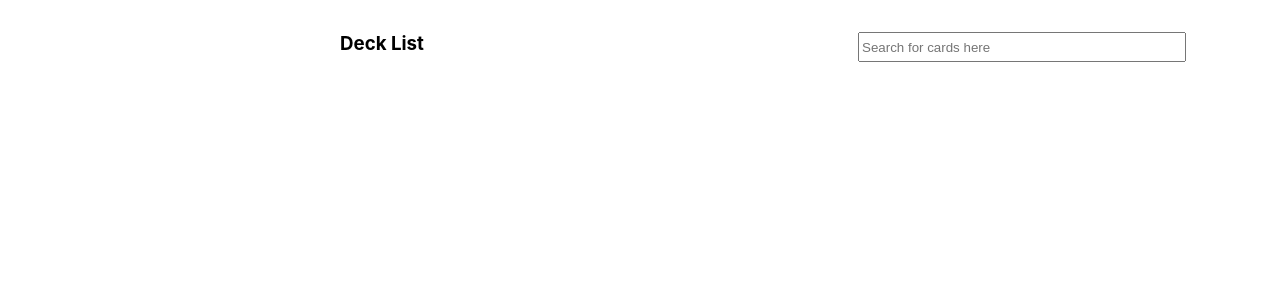
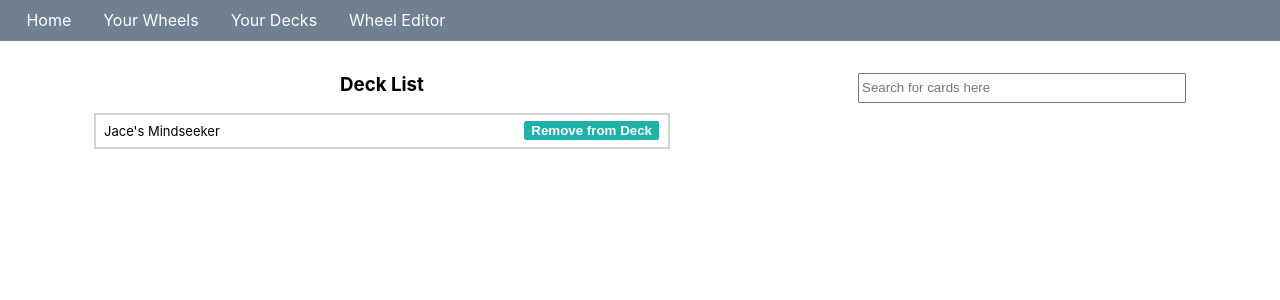
Before and after one commit to Dioscuri/mtg-wheel-highlander, a React (Create React App) app: page /deck_editor/1 in a window 1280 px wide. Shown: the top 300 px of the page. Built offline with nearby package versions, Linux system fonts and the light colour scheme.

Commit message:
Added Navigation/Routes, passing data to the deck editor

```diff
--- a/package.json
+++ b/package.json
@@ -3,14 +3,15 @@
   "version": "0.1.0",
   "private": true,
   "dependencies": {
+    "@babel/plugin-proposal-private-property-in-object": "7.21.11",
     "@testing-library/jest-dom": "^5.17.0",
     "@testing-library/react": "^13.4.0",
     "@testing-library/user-event": "^13.5.0",
     "@types/react": "^18.2.28",
     "@types/react-dom": "^18.2.13",
-    "@babel/plugin-proposal-private-property-in-object":"7.21.11",
     "react": "^18.2.0",
     "react-dom": "^18.2.0",
+    "react-router-dom": "^6.17.0",
     "react-scripts": "5.0.1",
     "web-vitals": "^2.1.4"
   },
--- a/src/App.css
+++ b/src/App.css
@@ -7,6 +7,21 @@
 .App > * {
   margin-top: 2rem;
   width: 45%;
+}
+
+.navigation {
+  padding: .65rem;
+  background-color: slategray;
+}
+
+.navigation > * {
+  color: white;
+  margin: 0 1rem;
+  text-decoration: none;
+}
+
+.navigation > *:hover {
+  color: darkslategray;
 }
 
 .search-container {
--- a/src/App.tsx
+++ b/src/App.tsx
@@ -1,6 +1,8 @@
+import React from 'react';
+
 import './App.css';
+
 import Search from './Search.tsx';
-import React from 'react';
 import { DeckProvider } from './DeckContext.tsx';
 import Deck from './Deck.tsx';
 
--- a/src/DeckContext.tsx
+++ b/src/DeckContext.tsx
@@ -13,8 +13,10 @@ export function useDeckUpdate(){
     return useContext(DeckUpdateContext)
 }
 
-export function DeckProvider({children}){
-    const [deck, setDeck] = useState<Map<string, CardData>>(new Map())
+export function DeckProvider({initial_deck, children}){
+    // Initialize the deck
+
+    const [deck, setDeck] = useState<Map<string, CardData>>(initial_deck.cards)
 
     function updateDeck(update:Map<string, CardData>){
         setDeck(update)
--- /dev/null
+++ b/src/DeckEditor.tsx
@@ -0,0 +1,18 @@
+import React from "react";
+import { DeckProvider } from "./DeckContext.tsx";
+import Search from "./Search.tsx";
+import Deck from "./Deck.tsx";
+import { useLoaderData } from "react-router-dom";
+
+export function DeckEditor(){
+    const deck = useLoaderData()
+
+    return (
+        <div className="App">
+            <DeckProvider initial_deck={deck}>
+                <Deck/>
+                <Search/>
+            </DeckProvider>
+        </div>
+    )
+}
--- /dev/null
+++ b/src/ErrorBoundary.tsx
@@ -0,0 +1,10 @@
+import React from "react"
+import { useRouteError } from "react-router-dom";
+
+
+export function ErrorBoundary(){
+    const error:any = useRouteError();
+    return (
+        <div> ERROR: {error.statusText || error.message} </div>
+    )
+}
--- /dev/null
+++ b/src/Navigation.tsx
@@ -0,0 +1,17 @@
+import React from "react";
+import { Outlet, Link } from "react-router-dom";
+
+export function Navigation(){
+    return (
+    <div>
+        <nav className="navigation">
+            <Link to={``}>Home</Link>
+            <Link to={`wheels`}>Your Wheels</Link>
+            <Link to={`decks`}>Your Decks</Link>
+            <Link to={`wheel_editor`}>Wheel Editor</Link>
+        </nav>
+        <div>
+            <Outlet></Outlet>
+        </div>
+    </div>)
+}
--- /dev/null
+++ b/src/PersonalDecks.tsx
@@ -0,0 +1,15 @@
+import {decks} from './test_objects.tsx'
+import React from 'react'
+import { Link } from 'react-router-dom'
+
+export function PersonalDecks(){
+    return (
+        <>
+            <div>
+                {decks.map((deck)=>{
+                    return <Link to={`/deck_editor/${deck.id}`}> {deck.id} </Link>
+                })}
+            </div>
+        </>
+    )
+}
--- a/src/Search.tsx
+++ b/src/Search.tsx
@@ -48,6 +48,7 @@ function Search() {
                                     return response.json()
                                 })
                                 .then((data)=>{
+                                    console.log(data)
                                     let card:CardData = {
                                         id: data.oracle_id,
                                         uri: data.uri,
--- a/src/index.js
+++ b/src/index.js
@@ -1,13 +1,59 @@
 import React from 'react';
 import ReactDOM from 'react-dom/client';
+import reportWebVitals from './reportWebVitals';
+import {
+  createBrowserRouter,
+  RouterProvider,
+} from "react-router-dom";
+
 import './index.css';
 import App from './App.tsx';
-import reportWebVitals from './reportWebVitals';
+import { ErrorBoundary } from './ErrorBoundary.tsx';
+import { Navigation } from './Navigation.tsx';
+import { PersonalDecks } from './PersonalDecks.tsx';
+import { DeckEditor } from './DeckEditor.tsx';
+
+import { decks } from './test_objects.tsx';
 
 const root = ReactDOM.createRoot(document.getElementById('root'));
+
+const router = createBrowserRouter([
+  {
+    path: "/",
+    element: <Navigation/>,
+    errorElement: <ErrorBoundary />,
+    children: [
+      {
+        path: "deck_editor/:deckID",
+        element: <DeckEditor/>,
+        // TODO: REPLACE THE LOADER WITH ONE THAT GETS THE DECK FROM THE DATABASE
+        loader: async({params}) => {
+          return decks.find((deck) => deck.id == params.deckID)
+        },
+        errorElement: <ErrorBoundary />,
+      },
+      {
+        path: "wheel_editor",
+        element: <App/>,
+        errorElement: <ErrorBoundary />,
+      },
+      {
+        path: "decks",
+        element: <PersonalDecks/>,
+        errorElement: <ErrorBoundary />,
+      },
+      {
+        path: "wheels",
+        element: <App/>,
+        errorElement: <ErrorBoundary />,
+      },
+    ]
+  }
+]);
+
 root.render(
   <React.StrictMode>
-    <App />
+    <RouterProvider router={router} />
   </React.StrictMode>
 );
 
--- /dev/null
+++ b/src/test_objects.tsx
@@ -0,0 +1,72 @@
+import { DeckData } from "./types";
+
+export const decks:DeckData[] =
+        [{
+            id: "1",
+            cards: new Map([
+                ["8ebf337d-eac0-40de-978c-3a8fc3bbe03c",
+                    {
+                        id: "8ebf337d-eac0-40de-978c-3a8fc3bbe03c",
+                        uri:"https://api.scryfall.com/cards/aeec1661-43e9-4e64-8798-c9aebad421e6",
+
+                        cmc:6,
+                        colors:['U'],
+                        name:"Jace's Mindseeker",
+                        power:"4", // Applies only to creatures
+                        toughness:"4", // Applies only to creatures
+                        type_line:"Creature — Fish Illusion",
+                        image_uris:Object
+                    }
+                ],
+                ["8ebf337d-eac0-40de-978c-3a8fc3bbe03c",
+                    {
+                        id: "8ebf337d-eac0-40de-978c-3a8fc3bbe03c",
+                        uri:"https://api.scryfall.com/cards/aeec1661-43e9-4e64-8798-c9aebad421e6",
+
+                        cmc:6,
+                        colors:['U'],
+                        name:"Jace's Mindseeker",
+                        power:"4", // Applies only to creatures
+                        toughness:"4", // Applies only to creatures
+                        type_line:"Creature — Fish Illusion",
+                        image_uris:Object
+                    }
+                ]
+            ])
+
+        },
+        {
+            id: "2",
+            cards: new Map([
+                ["8ebf337d-eac0-40de-978c-3a8fc3bbe03c",
+                    {
+                        id: "8ebf337d-eac0-40de-978c-3a8fc3bbe03c",
+                        uri:"https://api.scryfall.com/cards/aeec1661-43e9-4e64-8798-c9aebad421e6",
+
+                        cmc:6,
+                        colors:['U'],
+                        name:"Jace's Mindseeker",
+                        power:"4", // Applies only to creatures
+                        toughness:"4", // Applies only to creatures
+                        type_line:"Creature — Fish Illusion",
+                        image_uris:Object
+                    }
+                ],
+                ["8ebf337d-eac0-40de-978c-3a8fc3bbe03c",
+                    {
+                        id: "8ebf337d-eac0-40de-978c-3a8fc3bbe03c",
+                        uri:"https://api.scryfall.com/cards/aeec1661-43e9-4e64-8798-c9aebad421e6",
+
+                        cmc:6,
+                        colors:['U'],
+                        name:"Jace's Mindseeker",
+                        power:"4", // Applies only to creatures
+                        toughness:"4", // Applies only to creatures
+                        type_line:"Creature — Fish Illusion",
+                        image_uris:Object
+                    }
+                ]
+            ])
+
+        }
+    ]
--- a/src/types.ts
+++ b/src/types.ts
@@ -14,9 +14,13 @@ type CardData = {
     image_uris:Object
 }
 
+type DeckData = {
+    id:string,
+    cards:Map<string, CardData>
+}
 // Props so that we can access the object without listing all fields
 // In the child component
 type CardProps = {
     card_data:CardData
 }
-export {CardData, CardProps}
+export {CardData, CardProps, DeckData}
```
Also changed, not shown: 2 other files (tests, documents, lock files or other folders). Lines whose indentation alone changed are shown as unchanged.
